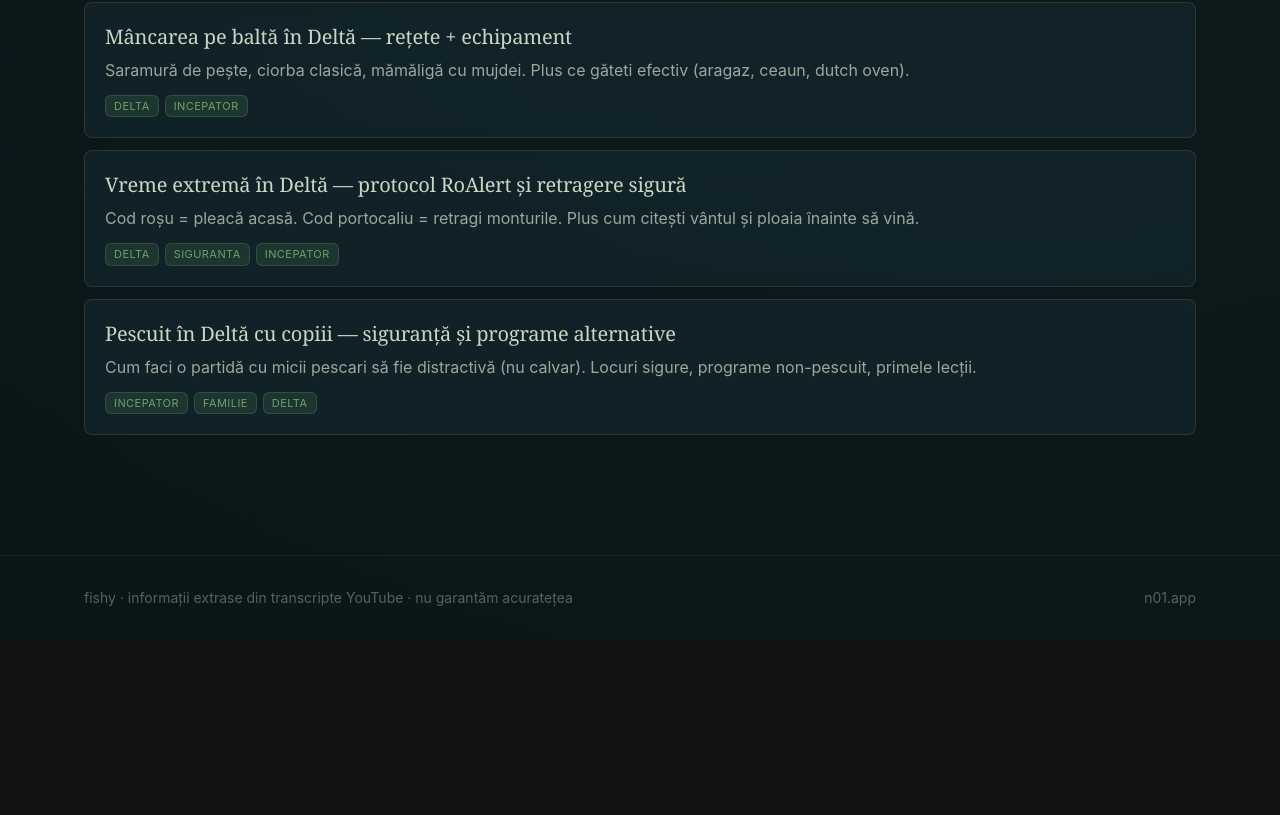
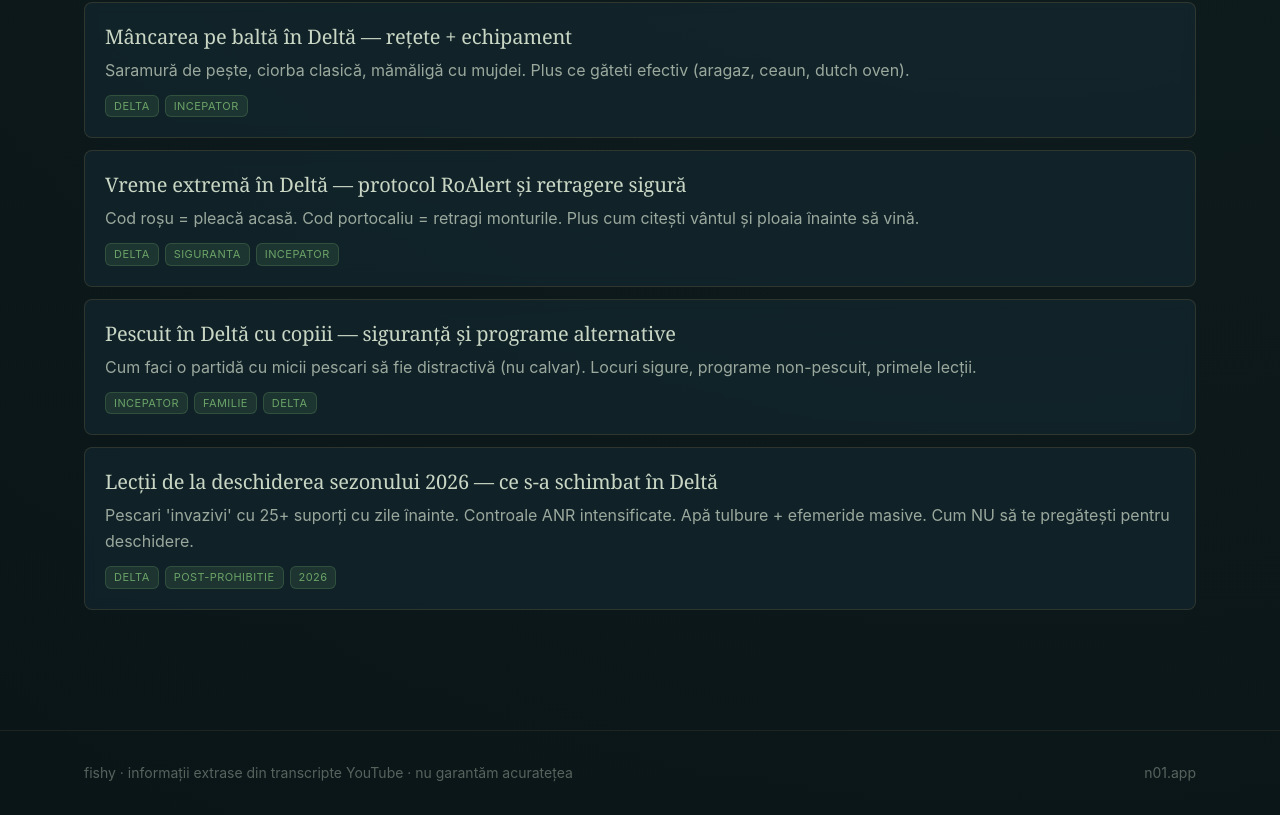
Before and after one commit to clawmvp/fishy, a Next.js app: page /articole in a window 1280 px wide. Shown: the part 3699-4514 px from the top of the page. Before the commit the page ends 4339 px from the top, so only its background shows below. Built offline with nearby package versions, Linux system fonts and the light colour scheme.

Commit message:
+lectii deschidere 2026: loc Boldesti Gradistea (lac retinere 100ha Buzau), tehnica PVA cu plumb greu (era begului - Costache), articol lectii deschidere 2026 (pescari invazivi, controale ANR, asteapta conditiile, ultima fereastra pre-prohibitie)

```diff
--- a/data/articole.ts
+++ b/data/articole.ts
@@ -2384,6 +2384,121 @@ Plus regulă universală: **vestă de salvare ABSOLUT MEREU pe apă.**
   }
 );
 
+articole.push(
+  {
+    slug: "lectii-deschidere-2026",
+    titlu: "Lecții de la deschiderea sezonului 2026 — ce s-a schimbat în Deltă",
+    scurt: "Pescari 'invazivi' cu 25+ suporți cu zile înainte. Controale ANR intensificate. Apă tulbure + efemeride masive. Cum NU să te pregătești pentru deschidere.",
+    tags: ["delta", "post-prohibitie", "2026"],
+    body: `## Contextul deschiderii 2026
+
+8 iunie 2026 — ziua deschiderii oficiale pe Dunăre. Pe Chilia, brațul Tatanir, DPD documentează un fenomen nou și îngrijorător: **pescari care au înfipt 25+ suporți pe 600m de mal cu 3-4 zile ÎNAINTE** ca să "rezerve" locurile. Pe brațul Sulina, GDA Fishing documentează ultima fereastră legală pre-prohibiție (până pe 7 iunie pentru ape interioare).
+
+Iată ce ne învață cele două deschideri.
+
+## Lecția 1 — Pescari "invazivi" la deschidere
+
+Pe Ostrov Tătaru, locuri istoric productive sunt ocupate cu suporți **înainte de deschidere**.
+
+> "Să vii cu trei zile înainte de deschidere și să înfigi 25 de suporți pe 600 m de mal mi se pare de a dreptul inimaginabil. 400 km să pescuiești și toate locurile de pe Ostrov Tătaru sunt ocupate cu suporți. Nu mai ai cu cine să discuți." — DPD, 5 iunie 2026
+
+### Ce să faci
+- **Plecare devreme** — dimineața deschiderii cu 8-10 ore avans dacă ții la un loc specific
+- **Plan B + C** — 3 locuri alternative identificate ÎNAINTE de plecare
+- **Negociere cu lipovenii locali** — uneori îți cedează un spot dacă plătești 50-100 RON pentru "vegetație curățată"
+- **Acceptarea reală**: deschiderea NU mai e ce era acum 5 ani. Locurile populare sunt premium.
+
+## Lecția 2 — Controalele ANR sunt intensificate
+
+ANR (Autoritatea Navală Română) face controale mult mai stricte în 2026 față de anii anteriori.
+
+### Checklist BARCĂ obligatoriu (sub amendă 500-2000 RON)
+- Vestă de salvare per persoană (OBLIGATORIU pe apă)
+- Colac de salvare (vizibil)
+- Trusă medicală
+- Tinge (sirenă/fluier de alarmă)
+- Extinctor
+- Lopată/iglu pentru rezervă
+- Documente: ANPA + ARBDD + carnetul de conducător barcă (peste 15 CP)
+
+### Verifică ÎNAINTE de plecare
+- Bateria sirenă
+- Termen valabilitate extinctor (5 ani)
+- Trusă medicală — alcohol, plasturi, fașe, antialgic
+
+## Lecția 3 — Așteaptă condițiile, NU te grăbi
+
+> "Nu vă grăbiți la deschidere. Așteptați condiții bune, ape limpezi, vreme bună. Noi am venit precum caii." — DPD, după 2 zile gherl pe Chilia
+
+### Condiții MEDIOCRE la deschidere 2026
+- Apă tulbure (creștere săptămâna anterioară)
+- 10-11°C noaptea (iunie!)
+- 3 furtuni în 2 zile
+- 10-12 reprize de ploaie
+- **Efemeride masive** — somnul nu mușcă când plin de efemeride
+
+### Așteaptă pentru
+- Stabilizare cotă (NU în creștere bruscă)
+- Apă cu vizibilitate >30 cm
+- Temperatura nopții peste 15°C
+- 2-3 zile fără furtună
+
+**Mai bine pierzi 4-5 zile post-deschidere decât să mergi într-o gherl planificată.**
+
+## Lecția 4 — Ultima fereastră pre-prohibiție = oportunitate
+
+Pe canalele Delta (lac Fortuna, Boda Proste, Lopatna), GDA Fishing documentează **18 trăsături, 13 pești în ziua 3** după 2 zile slabe. De ce?
+
+### Strategie GDA ultima fereastră:
+- Caut **TRASEU** între stuf și cioată (NU malul opus)
+- Lansetele DIRECT DIN MÂNĂ (nu cu navomodel — prea departe)
+- **Pelete 15mm Căpșună** (mov/vișiniu) + Secret Aromă galben pe păr
+- Lași până vârful coboară (NU trăgi la primă mișcare)
+- *"El absoarbe, expiră. Dacă dă din cap, el deja are cârligul în gură."*
+
+Crapii sunt agresivi în pre-depunere — moment de aur pentru capturi.
+
+## Lecția 5 — "Era begului" 2026
+
+Trend mare în 2026: **abandonul momitorului** pentru **pungă PVA cu plumb greu**.
+
+> "Treime era begului. Nu mai e perioada în care dădeam cu momitor." — Claudiu Costache, fost campion național
+
+### De ce trecerea?
+- Momitorul cade prost pe substrate variate (mâl, pietre, scoică)
+- Pungă PVA = prezentare CONSISTENTĂ indiferent de substrat
+- Plumb greu (95-130g) = auto-înțepare fără compromis
+- Cârlig Ridge Monkey White Gape + shrink tube = atac forțat de jos
+
+### Recomandare practică
+Dacă pescuiești pe Boldești, Crapologia, Goldfish — **învață montura PVA cu plumb greu** ÎNAINTE de a investi în navomodel sau momitor scump. Trendul 2026 confirmă: PVA = standard.
+
+## Lecția 6 — Adaptabilitate vs plan rigid
+
+> "Cuvântul la ordine este adaptabilitate. N-am reușit ce ne-am pus în plan, am sucit-o pe specia cea mai activă." — Anelin Enache
+
+### Reguli adaptabilitate
+- Plan inițial: crap → **dacă tace 4-5 ore**, treci pe feeder/plătică/mreană
+- Loc inițial: cioată → **dacă curent prea puternic**, treci pe golf adăpostit
+- Momeală inițială: boilies → **dacă scapi rateuri**, treci pe wafter mic
+
+Pescarii TOP nu se încăpățânează — recunosc condițiile și se mută.
+
+## Concluzia 2026
+
+Sezonul 2026 cere:
+1. **Planificare mai bună** — pentru anti-invaziv + meteo + condiții
+2. **Echipament conform** — pentru controale ANR + tehnica PVA greu
+3. **Răbdare** — așteapta condițiile, NU te grăbi
+4. **Adaptabilitate** — schimbi planul când realitatea dictează
+
+> "Pescuitul trebuie să fie simplu. Vizitați acea zonă cu câteva bile, premiați după trăsătură, ușor-ușor se creează un tipar de hrănire." — Ionel Iancu, MarelePescar
+
+Asta-i lecția finală: **simplitate + consistență > complexitate + improvizație**.
+`,
+  },
+);
+
 export function getArticol(slug: string) {
   return articole.find((a) => a.slug === slug);
 }
--- a/data/locuri.ts
+++ b/data/locuri.ts
@@ -978,6 +978,37 @@ locuri.push(
   },
 );
 
+// Locuri noi batch 6
+locuri.push(
+  {
+    slug: "boldesti-gradistea",
+    nume: "Boldești Grădiștea (Buzău)",
+    tip: "balastiera",
+    scurt: "Balastieră 100+ ha cu reținere lângă București. 3 zone, regulament strict. Sub 8 kg ții, peste = release obligatoriu.",
+    sezon: ["aprilie", "mai", "iunie", "iulie", "august", "septembrie", "octombrie"],
+    specii: ["crap"],
+    caracteristici: [
+      "100+ ha, accesibilă mașină + bicicletă (zona 'la roabă')",
+      "3 zone distincte: la roabă (zi), dig (vizavi de mal), pământ (zi + noapte)",
+      "Capturi maxim 8 kg (peste = catch & release obligatoriu)",
+      "Stand fără rezervare — te pui unde găsești",
+    ],
+    pericole: [
+      "Agățătură severă peste 130 m distanță",
+      "Influențat masiv de vânt — 'apă oglindă = nu trage'",
+      "Pre-depunere primăvara: peștii inactivi 2-3 săptămâni",
+    ],
+    sfaturi: [
+      "Tehnica 2026 — pungă PVA cu plumb GREU 95-130g auto-înțepare",
+      "Cârlig Ridge Monkey White Gape nr. 4 + shrink tube pentru agresivitate",
+      "Sondare obligatorie indiferent de experiență (substrat variat)",
+      "Vârtej cu ANOU (NU agrafă rapidă) la pungă PVA",
+      "Profit: 6-7 kg = scoți taxa, restul = profit",
+    ],
+    sursa: ["37Ul4ArZUIs"],
+  },
+);
+
 export function getLoc(slug: string) {
   return locuri.find((l) => l.slug === slug);
 }
--- a/data/tehnici.ts
+++ b/data/tehnici.ts
@@ -1405,6 +1405,54 @@ tehnici.push(
   },
 );
 
+// Tehnici noi 2026 — din analiza video deschidere sezon
+tehnici.push(
+  {
+    slug: "pva-plumb-greu-2026",
+    specie: "crap",
+    metoda: "static",
+    titlu: "Pungă PVA cu plumb greu — 'era begului' (Costache 2026)",
+    scurt: "Trendul 2026 pe balastiere și canale Delta. Plumb 95-130g + cârlig agresiv = auto-înțepare fără compromis.",
+    perioada: "Tot anul (vârf post-prohibiție iunie-august)",
+    pasi: [
+      "Sondează zona INDIFERENT de experiență — substrat variat per loc",
+      "Plumb GREU: 95g minim, până la 130g pe substrate tari (NU compensa cu material moale)",
+      "Pungă PVA cu pelete + dip (Z-Amino Bucovina recomandat)",
+      "Cârlig Ridge Monkey White Gape Big Eye Point nr. 4",
+      "Shrink tube pe tija cârligului pentru a forța atac de jos (mai agresiv)",
+      "Vârtej cu ANOU la cap (NU agrafă rapidă — slăbește auto-înțeparea)",
+      "Fir Silk Flex Ridge Monkey 25lb (~0.25-0.28) cu buclă mare în capăt pentru rigiditate",
+      "Lansează la max 135m (peste = agățătură severă pe majoritatea lacurilor)",
+    ],
+    naluci: [],
+    echipament: [
+      "Cârlig Ridge Monkey White Gape Big Eye Point nr. 4",
+      "Fir Silk Flex Ridge Monkey 25lb",
+      "Shrink tube Ridge Monkey",
+      "Plumb pierdut/inline 95-130g",
+      "Pelete Bucovina sau CPK 15mm Căpșună (mov/vișiniu = trend 2026)",
+      "Dip Z-Amino Bucovina sau MoniTor CPK",
+    ],
+    monturi: [
+      "Plumb pierdut sau inline (după agățători)",
+      "Cârlig pe fir rigid cu shrink tube",
+      "Pungă PVA cu pelete + boilies tăiate + dip",
+      "Vârtej cu anou (NU agrafă rapidă)",
+    ],
+    sfaturi: [
+      "'Cu cât plumbul e mai greu, cu atât autoînțeparea e mai bună' (Claudiu Costache, fost campion național)",
+      "'Treime era begului. Nu mai e perioada în care dădeam cu momitor' — trend 2026",
+      "Cel mai bun indicator e PEȘTELE: dacă semnalizează unde sunt agățătorile = continui pe loc",
+      "Pe agățători severe (peste 130m) — folosește plumb mai greu, NU mai ușor",
+      "Pungă PVA = prezentare pe ORICE substrat — funcționează unde momitorul cade prost",
+    ],
+    citate: [
+      "Treime era begului. Cu cât plumbul e mai greu, cu atât autoînțeparea e mai bună.",
+      "Pescuitul trebuie să fie simplu. Vizitați zona cu câteva bile, premiați după trăsătură, se creează tipar de hrănire.",
+    ],
+  },
+);
+
 export function getTehnica(slug: string) {
   return tehnici.find((t) => t.slug === slug);
 }
```
